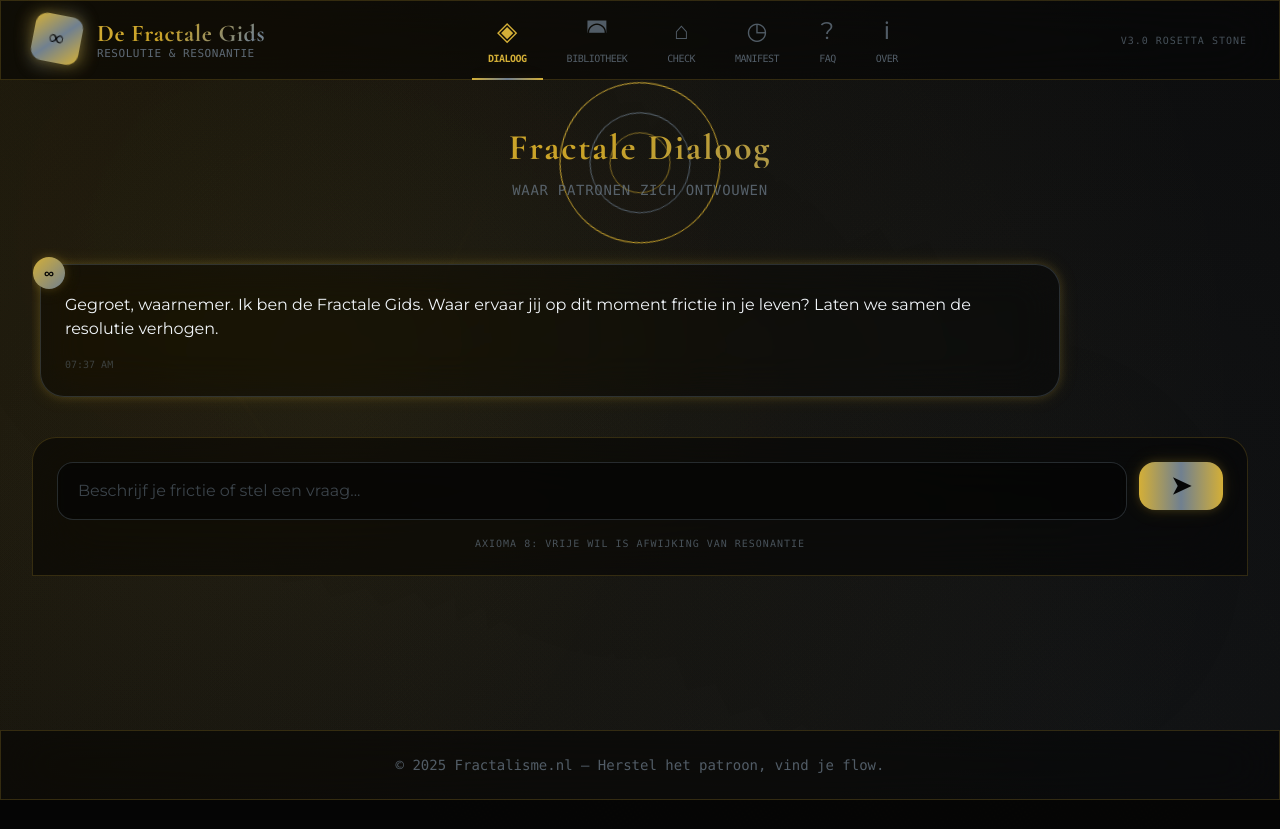
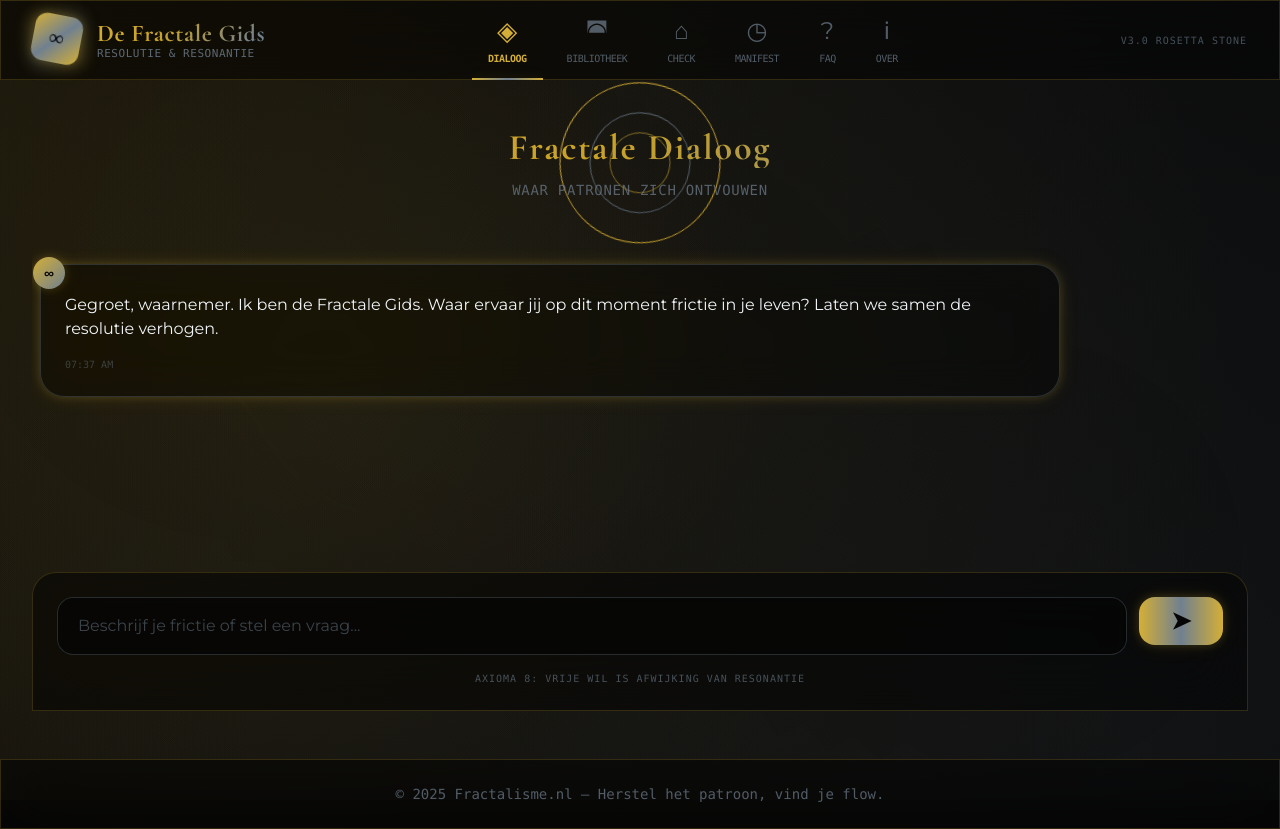
Before and after one commit to KoningWouter/fractalism_chatbot, a React (Vite) app: page / in a window 1280 px wide. Before the commit the page ends 800 px from the top, so only its background shows below. Built offline with nearby package versions, Linux system fonts and the light colour scheme.

Commit message:
Scrollbar

```diff
--- a/components/ChatInterface.tsx
+++ b/components/ChatInterface.tsx
@@ -280,7 +280,7 @@ const ChatInterface: React.FC<ChatInterfaceProps> = ({ messages, setMessages })
   return (
     <div className="flex flex-col h-full max-w-7xl mx-auto px-4 md:px-8 py-12 page-transition">
       {/* Fractal Header Decoration */}
-      <div className="text-center mb-12 relative">
+      <div className="text-center mb-12 relative shrink-0">
         <div className="absolute inset-0 flex items-center justify-center opacity-8">
           <svg width="200" height="200" viewBox="0 0 200 200" className="fractal-particle">
             <circle cx="100" cy="100" r="80" fill="none" stroke="url(#chatGold)" strokeWidth="1"/>
@@ -304,7 +304,8 @@ const ChatInterface: React.FC<ChatInterfaceProps> = ({ messages, setMessages })
 
       <div
         ref={scrollRef}
-        className="flex-1 overflow-y-auto overflow-x-visible space-y-4 pt-4 pb-4 px-2"
+        className="overflow-y-auto overflow-x-visible space-y-4 pt-4 pb-4 px-2"
+        style={{ maxHeight: 'calc(100vh - 400px)', minHeight: '300px' }}
       >
         {messages.map((m, i) => {
           const isLastModelMessage = m.role === 'model' && i === messages.length - 1;
@@ -348,7 +349,7 @@ const ChatInterface: React.FC<ChatInterfaceProps> = ({ messages, setMessages })
         )}
       </div>
 
-      <div className="p-4 md:p-6 border-t border-[#D4AF37]/20 glass-strong sticky bottom-0 rounded-t-3xl mt-6">
+      <div className="p-4 md:p-6 border-t border-[#D4AF37]/20 glass-strong sticky bottom-0 rounded-t-3xl mt-6 shrink-0">
         <div className="flex gap-2 md:gap-3 items-stretch">
           <input
             type="text"
```
